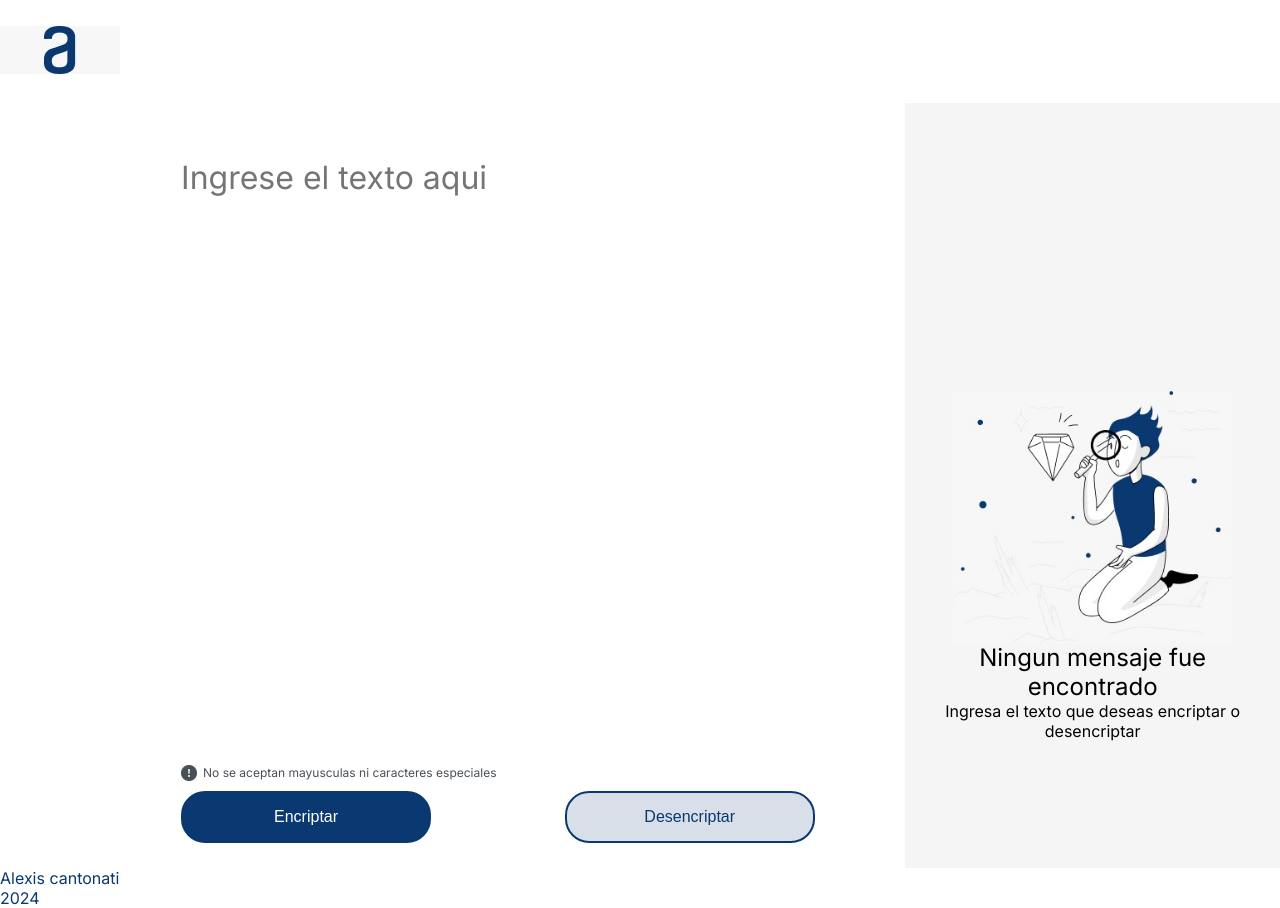
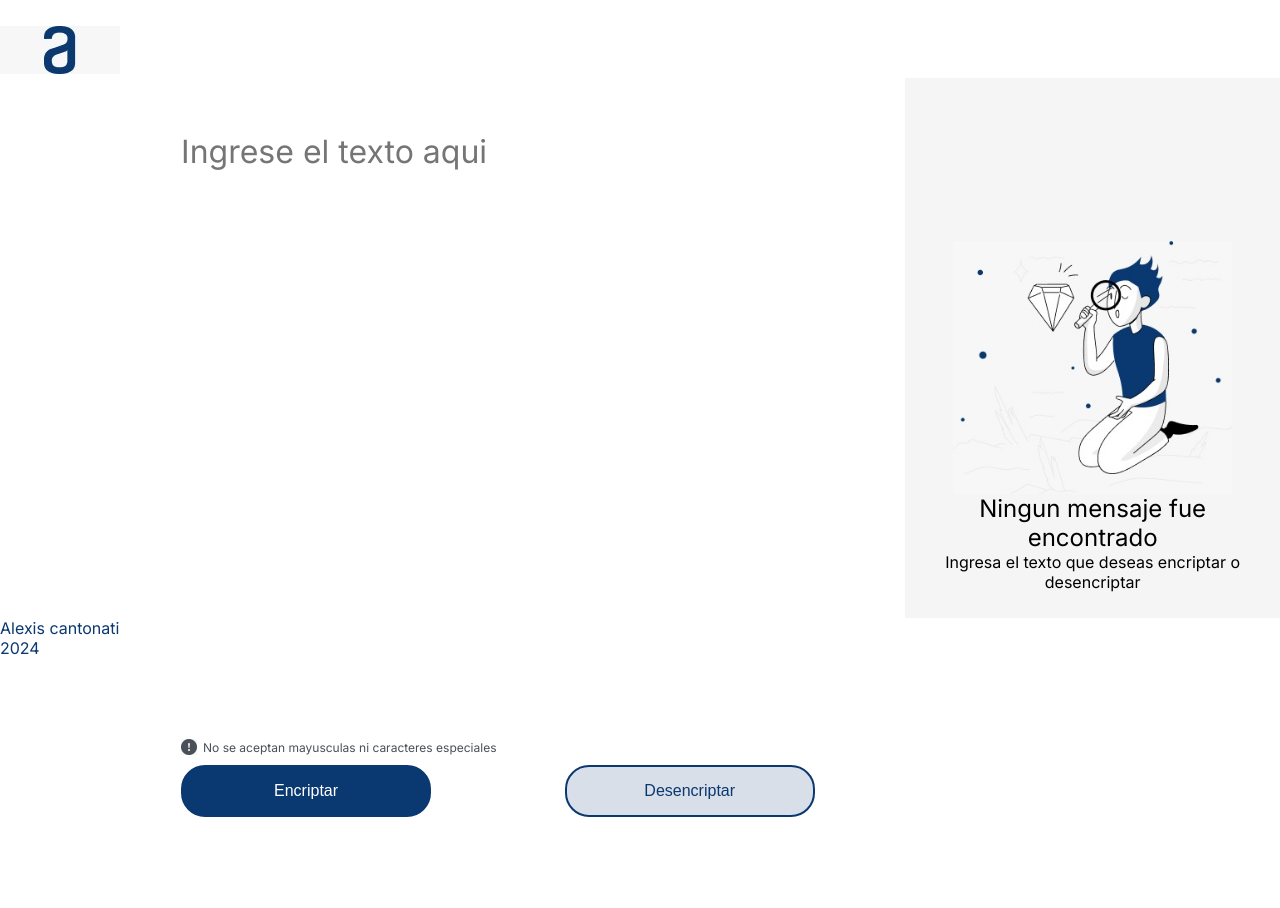
Before and after one commit to alexis-cantonati/Challenge-encriptador-Alexis-Cantonati, a plain HTML site: page index.html in a window 1280 px wide. After the commit the page ends 817 px from the top, so only its background shows below. Drawn offline with Linux system fonts and the light colour scheme.

Commit message:
areglos minimos

```diff
--- a/styles/style.css
+++ b/styles/style.css
@@ -13,7 +13,7 @@
     margin: 0;
 }
 .header{
-    padding: 2% 0% 2% 0%;
+    padding: 2% 0% 0% 0%;
 }
 body {
     background-color: var(--color-primario);
@@ -23,6 +23,7 @@ body {
     font-weight: 400;
 }
 .presentacion{
+    height: 540px;
     display: flex;
 }
 .presentacion-principal{
```
